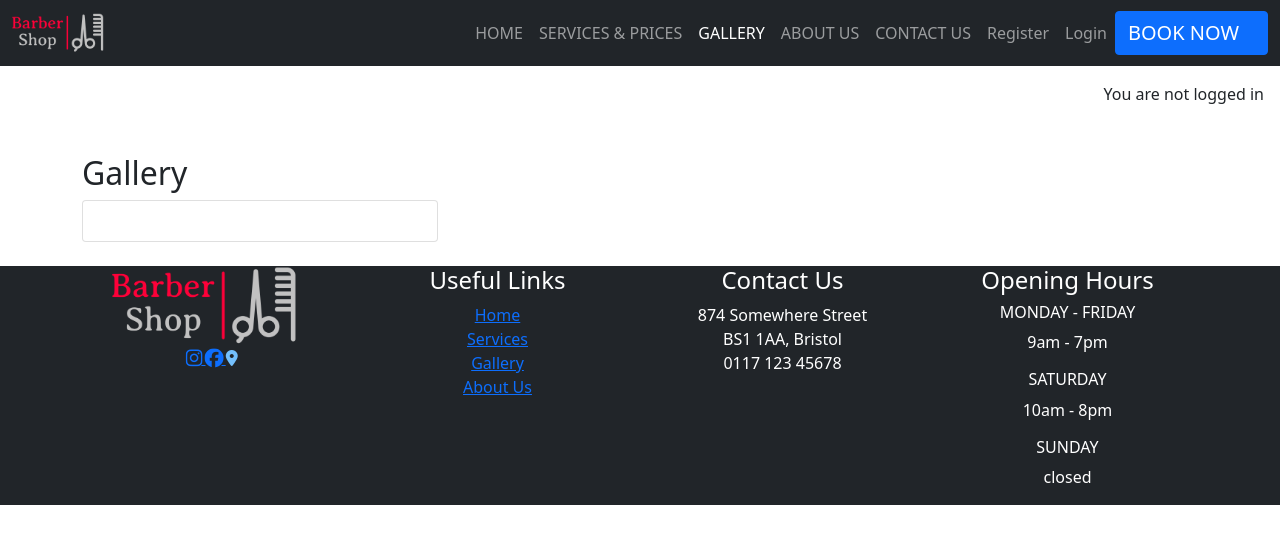
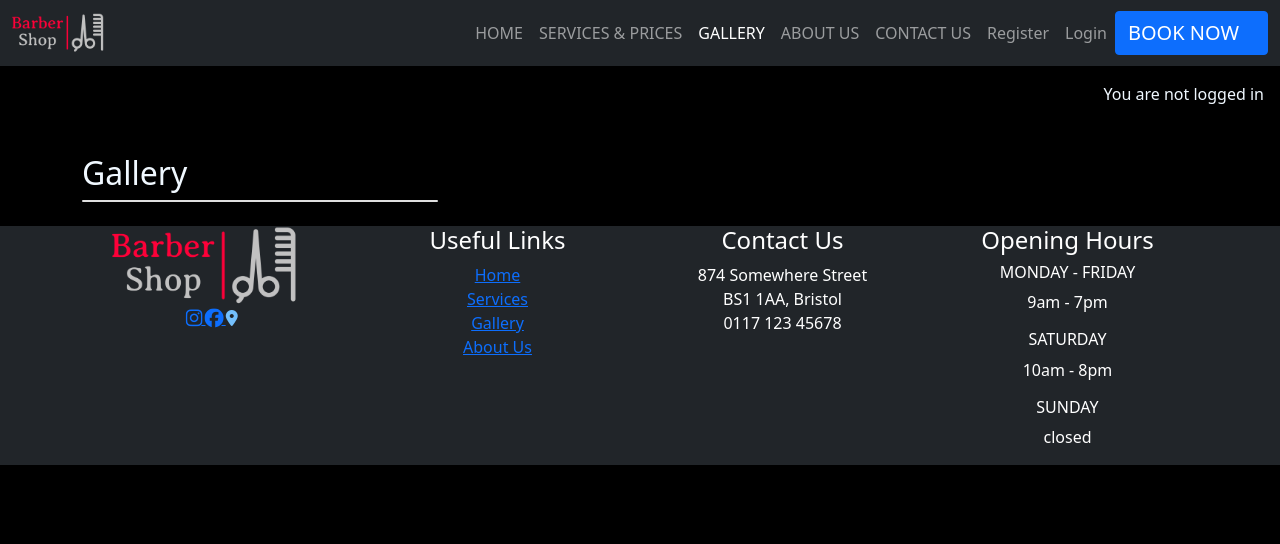
Before and after one commit to huss-al/barber_booking, a Django app: page /gallery/ in a window 1280 px wide. Shown: the top 544 px of the page. Run offline with Django 4.2, Linux system fonts and the light colour scheme; tables that the repository leaves empty hold one stand-in row (values such as "Sample post"); some libraries are stand-ins or nearby versions.

Commit message:
uploaded better images

```diff
--- a/home/templates/home/gallery.html
+++ b/home/templates/home/gallery.html
@@ -18,9 +18,6 @@ Gallery
                 {% else %}
                 <div class="card-img-top" style="height: 200px; background-color: #eee;"></div>
                 {% endif %}
-                <div class="card-body">
-                    <h5 class="card-title">{{ image.title }}</h5>
-                </div>
             </div>
         </div>
         {% empty %}
--- a/static/css/style.css
+++ b/static/css/style.css
@@ -1,3 +1,8 @@
+body {
+    background-color: black;
+    color: aliceblue;
+}
+
     /* Adjust width of the carousel container */
     #carouselExampleIndicators {
         max-width: 800px; /* Adjust width as needed */
--- a/templates/base.html
+++ b/templates/base.html
@@ -42,7 +42,7 @@
                 <a class="nav-link {% if '/contact_us/' in request.path %}active{% endif %}" href="{% url 'contact_us-page' %}">CONTACT US</a>
 
                 {% if user.is_authenticated %}
-                <a class="nav-link {% if '/contact_us/' in request.path %}active{% endif %}" href="{% url 'user-bookings' %}">MANAGE BOOKINGS</a>
+                <a class="nav-link {% if '/user-bookings/' in request.path %}active{% endif %}" href="{% url 'user-bookings' %}">MANAGE BOOKINGS</a>
                 <a class="nav-link {% if request.path == logout_url %}active{% endif %}" aria-current="page" href="{% url 'account_logout' %}">Logout</a>
                 {% else %}
                 <a class="nav-link {% if request.path == signup_url %}active{% endif %}" aria-current="page" href="{% url 'account_signup' %}">Register</a>
@@ -60,7 +60,7 @@
     </div>
 </nav>
 
-<main class="flex-shrink-0 main-bg">
+<main class="main-body">
     {% if user.is_authenticated %}
     <p class="text-end m-3">You are logged in as {{ user.username }}</p>
     {% else %}
@@ -69,6 +69,7 @@
 
     {% block content %}
     <!-- Content Goes here -->
+
     {% endblock content %}
 
 </main>
```
Also changed, not shown: 1 other file.
